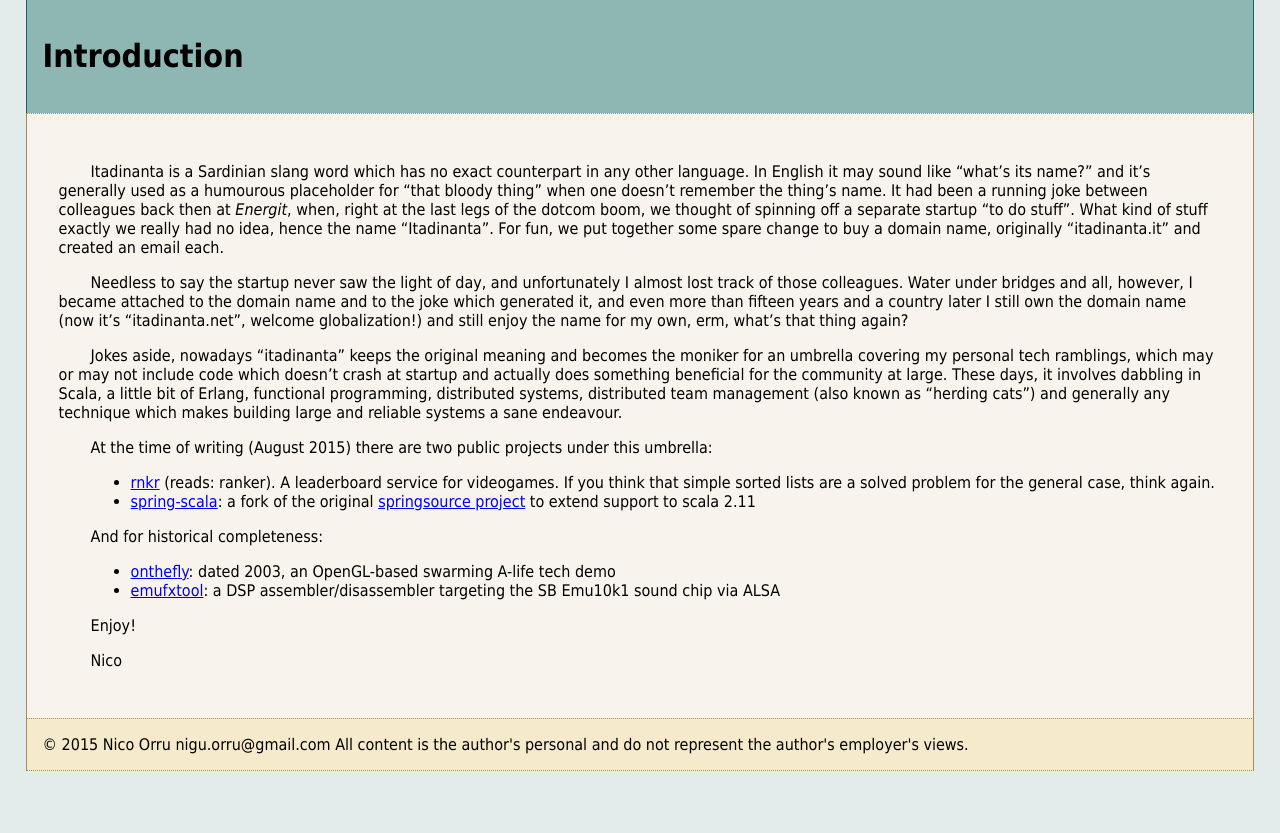
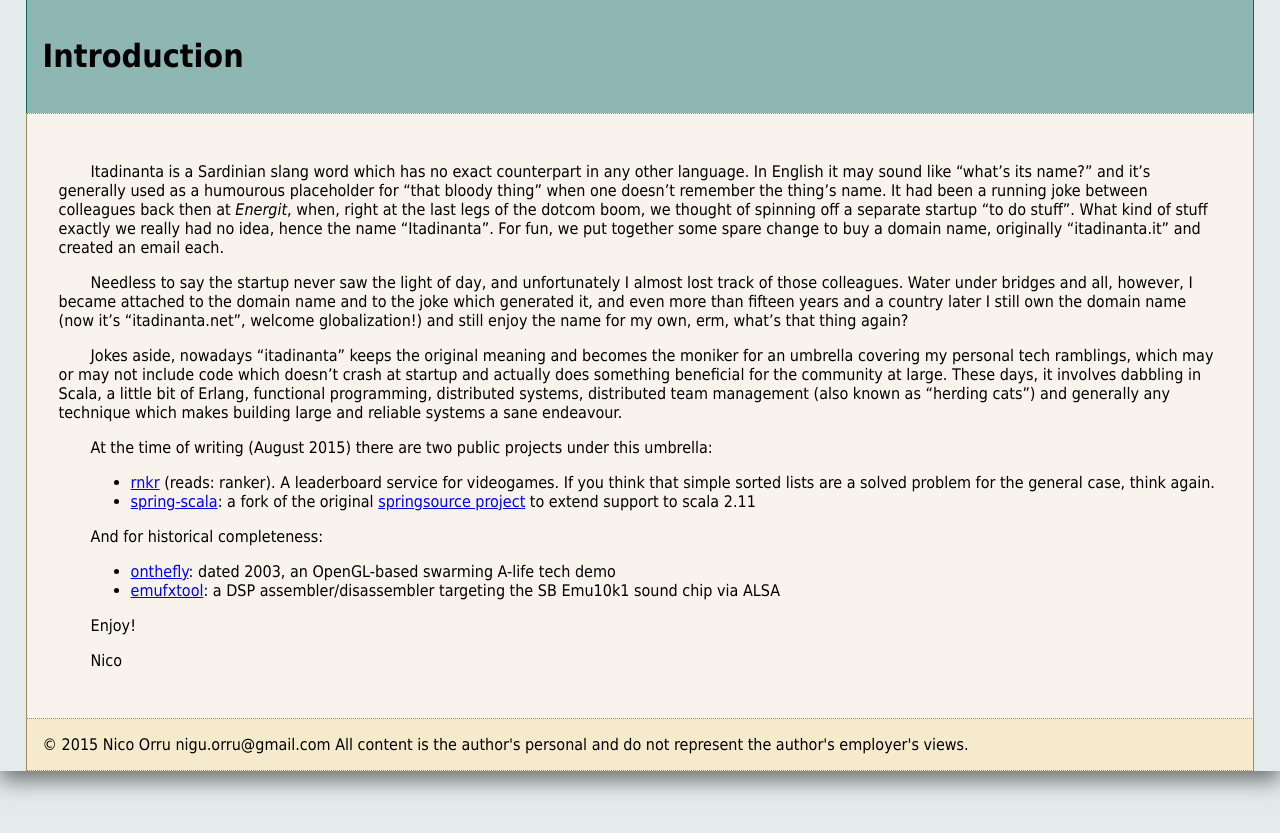
Before and after one commit to itadinanta/itadinanta.github.io, a Jekyll site: the page built from index.md, in a window 1280 px wide. Shown: the top 833 px of the page. Built offline with Jekyll 4.4.1, drawn with Linux system fonts in a browser that asks for light colours.

Commit message:
Added box shadow

```diff
--- a/_layouts/default.html
+++ b/_layouts/default.html
@@ -7,6 +7,7 @@
 <title>Itadinanta - {{ page.title }}</title>
 </head>
 <body>
+	<div id="shadow">
 		<div id="page">
 			<div id="header">
 				<h1>{{ page.title }}</h1>
@@ -18,5 +19,6 @@
 				author's employer's views.
 			</div>
 		</div>
+	</div>
 </body>
 </html>
--- a/css/default.css
+++ b/css/default.css
@@ -4,6 +4,12 @@ body {
 	background: #E3ECEB;
 	padding: 0pt;
 	margin: 0pt;
+}
+
+#shadow {
+	padding: 0pt;
+	margin: 0pt;
+	box-shadow: 0px 10px 20px 0px rgba(0,0,0,0.5);
 }
 
 #page {
```
Lines whose indentation alone changed are shown as unchanged.
